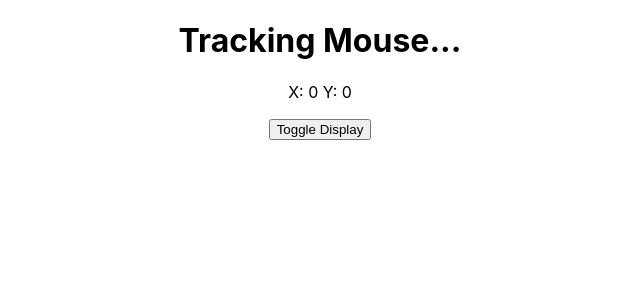
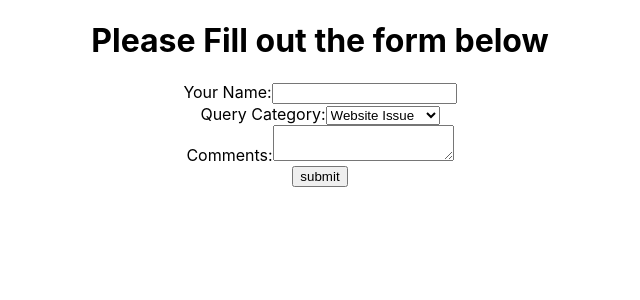
Before and after one commit to itjosephk2/react-lessons, a React (Create React App) app in the folder my-app/: page / in a window 1280 px wide. Shown: the top 300 px of the page, without its empty margins (320-960 px from the left). Built offline with nearby package versions, Linux system fonts and the light colour scheme.

Commit message:
controlled form

```diff
--- a/my-app/src/App.js
+++ b/my-app/src/App.js
@@ -1,4 +1,4 @@
-import logo from './logo.svg';
+// import logo from './logo.svg';
 import './App.css';
 // import FunctionalGreeting from './components/FunctionalGreeting';
 // import FunctionalGreetingWithProps from './components/FunctionalGreetingWithProps';
@@ -14,12 +14,13 @@
 // import LifeCyclesCDM from './components/LifeCyclesCDM';
 // import LifeCyclesCDMChild from './components/LifCyclesCDMChild';
 // import LifeCyclesCDU from './components/LifeCyclesCDU';
-import LifeCyclesCWU from './components/LIfeCyclesCWU';
+// import LifeCyclesCWU from './components/LIfeCyclesCWU';
+import ControlledForm from './components/ControlledForm';
 
 function App() {
   return (
     <div className="App">
-      <LifeCyclesCWU />
+      <ControlledForm/>
     </div>
   );
 }
--- /dev/null
+++ b/my-app/src/components/ControlledForm.js
@@ -0,0 +1,78 @@
+import React, { Component } from 'react'
+
+export class ControlledForm extends Component {
+    constructor(props) {
+      super(props)
+
+      this.state = {
+         name: '',
+         category: 'website',
+         comment: ''
+      }
+    }
+
+    handleNameChange = (event) => {
+        this.setState({
+            name: event.target.value,
+        })
+    }
+    handleCategoryChange = (event) => {
+        this.setState({
+            category: event.target.value,
+        })
+    }
+    handleCommentChange = (event) => {
+        this.setState({
+            comment: event.target.value,
+        })
+    }
+    handleSubmit = (event) => {
+        event.preventDefault();
+        console.log('Testing')
+    }
+
+    render() {
+        return (
+        <div>
+            <h1>Please Fill out the form below</h1>
+            <form onSubmit={this.handleSubmit}>
+                <div>
+                    <label htmlFor='id-name'>Your Name:</label>
+                    <input
+                        value={this.state.name}
+                        onChange={this.handleNameChange}
+                        id='id-name'
+                        name='name'
+                        type='text'
+                    />
+                </div>
+                <div>
+                    <label htmlFor='id-category'>Query Category:</label>
+                    <select
+                        value={this.state.catgegory}
+                        onChange={this.handleCategoryChange}
+                        id='id-category'
+                        name='category'
+                    >
+                        <option value='website'>Website Issue</option>
+                        <option value='order'>Order Issue</option>
+                        <option value='general'>General Inquiry</option>
+                    </select>
+                </div>
+                <div>
+                    <label htmlFor='id-comments'>Comments:</label>
+                    <textarea
+                        value={this.state.comment}
+                        onChange={this.handleCommentChange}
+                        id='id-comments'
+                        name='comments'
+                    />
+                </div>
+                <input type='submit' value='submit'/>
+            </form>
+        </div>
+        )
+    }
+}
+
+export default ControlledForm
```
